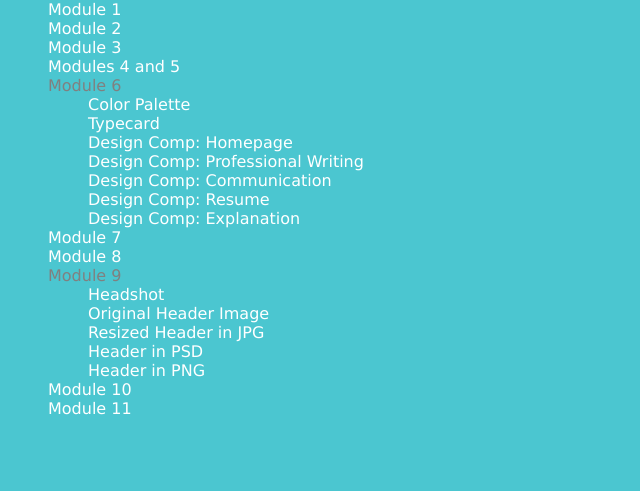
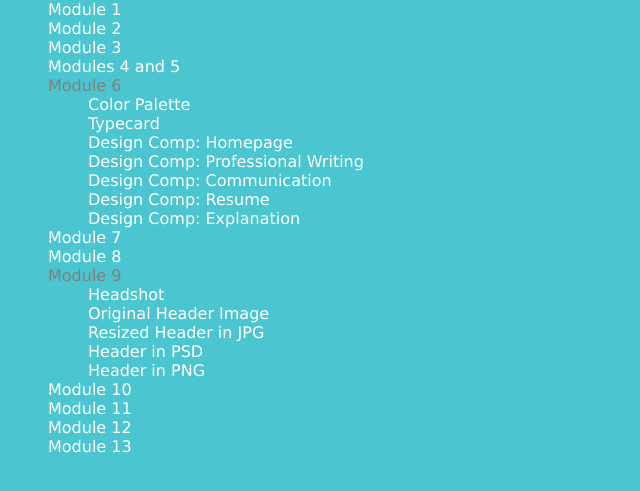
Before and after one commit to emalieparsons/Home, a plain HTML site: page index.html in a window 1280 px wide. Shown: the part 81-572 px from the top of the page, without its empty margins (0-640 px from the left). Drawn offline with Linux system fonts and the light colour scheme.

Commit message:
Mod 12 & 13 added

```diff
--- a/index.html
+++ b/index.html
@@ -33,6 +33,8 @@
     	</ul>
     	<li><a href="mod10.html"> Module 10 </a></li>
     	<li><a href="mod11.html"> Module 11 </a></li>
+    	<li><a href="https://wra210msu.wordpress.com/wp-admin/post.php?post=388&action=edit"> Module 12 </a></li>
+    	<li><a href="mod13"> Module 13 </a></li>
 	</ul>
 </body>
 </html>
```
Also changed, not shown: mod13.png (added).
